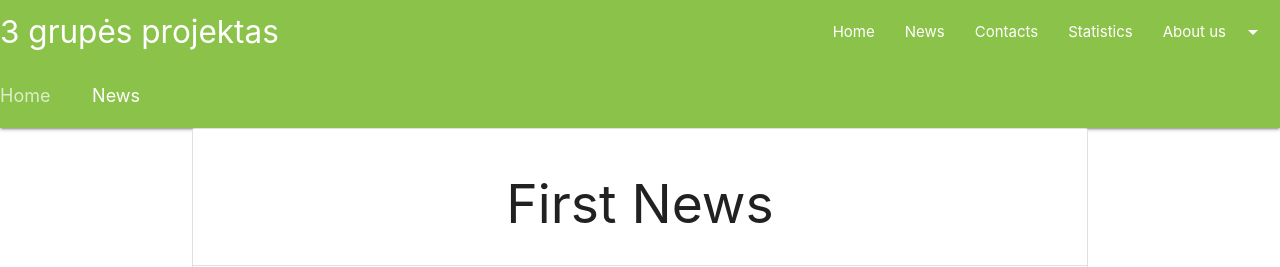
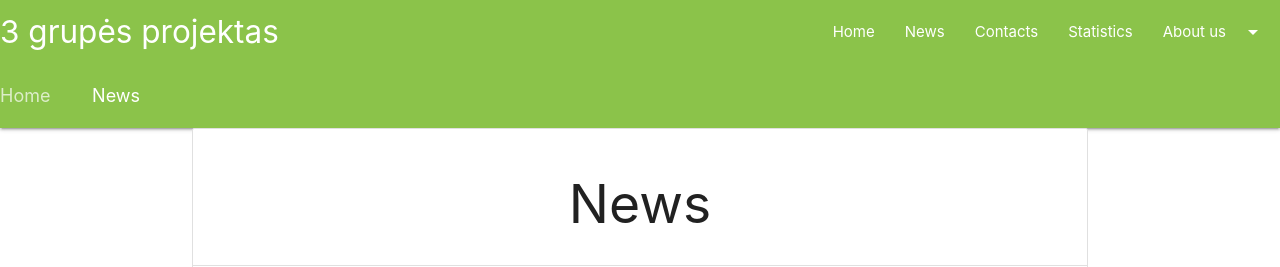
Before and after one commit to KarolisGaiv/Vilnius-Coding-School-Project, a PHP site: page /news.php in a window 1280 px wide. Shown: the top 267 px of the page. Run offline with PHP 8.4, Linux system fonts and the light colour scheme.

Commit message:
Smulkus pakeitimas

```diff
--- a/news.php
+++ b/news.php
@@ -11,7 +11,7 @@
 
 <ul class="container collection with-header">
   <li class="collection-header">
-    <h2>First News</h2>
+    <h2>News</h2>
   </li>
   <li class="collection-item">
     <div class="row news-block">
```
